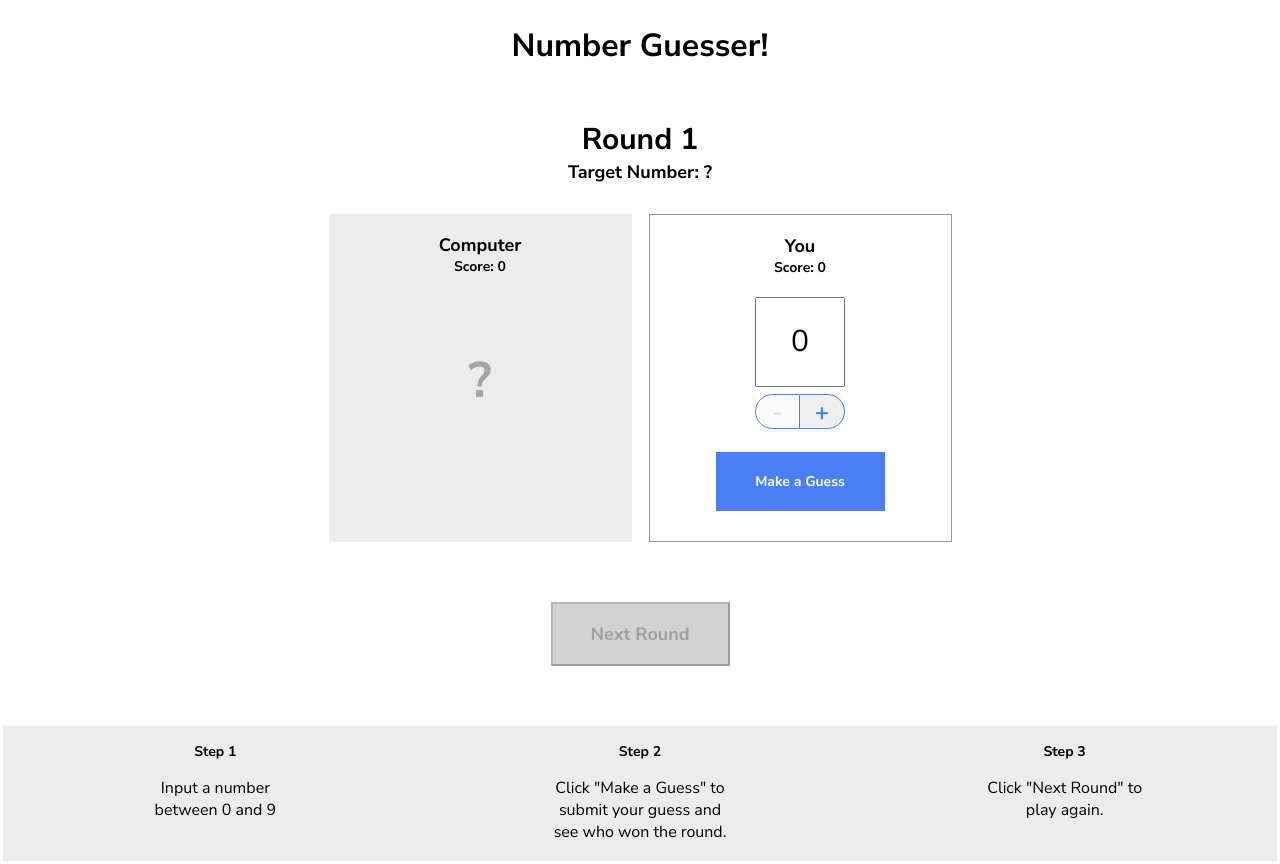
After one commit to tallen1985/Projects, a PHP site: page /Codecademy/number-guesser/index.html in a window 1280 px wide. The commit adds this page. Run offline with PHP 8.4, Linux system fonts and the light colour scheme.

Commit message:
setting up VScode

```diff
--- /dev/null
+++ b/Codecademy/number-guesser/game.js
@@ -0,0 +1,99 @@
+let target;
+
+const humanGuessInput = document.getElementById('human-guess');
+
+const roundNumberDisplay = document.getElementById('round-number');
+
+const computerGuessDisplay = document.getElementById('computer-guess');
+const humanScoreDisplay = document.getElementById('human-score');
+const computerScoreDisplay = document.getElementById('computer-score');
+const targetNumberDisplay = document.getElementById('target-number');
+const computerWinsDisplay = document.getElementById('computer-wins');
+
+const guessButton = document.getElementById('guess');
+const nextRoundButton = document.getElementById('next-round')
+
+guessButton.addEventListener('click', () => {
+  // Generate the target value
+  target = generateTarget();
+  // Retrieve the player's guess
+  const currentHumanGuess = humanGuessInput.value;
+  // Make a random 'computer guess'
+  const computerGuess = Math.floor(Math.random() * 10);
+
+  // Display the computer guess and the target
+  computerGuessDisplay.innerText = computerGuess;
+  targetNumberDisplay.innerText = target;
+
+  // Determine if the human or computer wins:
+  const humanIsWinner = compareGuesses(currentHumanGuess, computerGuess, target)
+  const winner = humanIsWinner ? 'human' : 'computer'
+
+  // Update the correct score:
+  updateScore(winner);
+
+  // Display the winner
+  if (humanIsWinner) {
+    guessButton.innerText = 'You Win!!!!!';
+    guessButton.classList.toggle('winning-text')
+  } else {
+    computerWinsDisplay.innerText = 'Computer Wins!!!';
+  }
+
+  // winnerDisplay.innerText = humanIsWinner ? 'You win!' : 'Computer wins!';
+
+  // Display the current scores:
+  humanScoreDisplay.innerText = humanScore;
+  computerScoreDisplay.innerText = computerScore;
+
+  // Set the correct disabled state for the buttons
+  guessButton.setAttribute('disabled', true)
+  nextRoundButton.removeAttribute('disabled');
+});
+
+nextRoundButton.addEventListener('click', () => {
+  // Increase the round number
+  advanceRound();
+  // Display the new round number
+  roundNumberDisplay.innerText = currentRoundNumber;
+
+  // Set the correct disabled state for the buttons
+  nextRoundButton.setAttribute('disabled', true);
+  guessButton.removeAttribute('disabled');
+
+  // Reset the guess input box and the target number display:
+  targetNumberDisplay.innerText = '?';
+  guessButton.innerText = 'Make a Guess';
+  humanGuessInput.value = '';
+  computerGuessDisplay.innerText = '?';
+  computerWinsDisplay.innerText = '';
+  guessButton.classList.remove('winning-text');
+});
+
+const addButton = document.getElementById('add');
+const subtractButton = document.getElementById('subtract');
+
+addButton.addEventListener('click', () => {
+  humanGuessInput.value = +humanGuessInput.value + 1;
+  handleValueChange(humanGuessInput.value);
+});
+
+subtractButton.addEventListener('click', () => {
+  humanGuessInput.value = +humanGuessInput.value - 1;
+  handleValueChange(humanGuessInput.value);
+});
+
+const handleValueChange = value => {
+  if (value > 0 && value <= 9) {
+    subtractButton.removeAttribute('disabled');
+    addButton.removeAttribute('disabled');
+  } else if (value > 9) {
+    addButton.setAttribute('disabled', true);
+  } else if (value <= 0) {
+    subtractButton.setAttribute('disabled', true);
+  }
+}
+
+humanGuessInput.addEventListener('input', function(e) {
+  handleValueChange(e.target.value);
+});
--- /dev/null
+++ b/Codecademy/number-guesser/index.html
@@ -0,0 +1,67 @@
+<!doctype html>
+
+<html>
+  <head>
+    <title>Number Guesser</title>
+    <link href="https://fonts.googleapis.com/css?family=Nunito+Sans:400,700" rel="stylesheet">
+    <link rel="stylesheet" href="./style.css">
+  </head>
+  <body>
+    <div class="game-container">
+      <header>
+        <h1>Number Guesser!</h1>
+      </header>
+
+      <div class="rounds">
+        <p class="round-label">Round <span id="round-number">1</span></p>
+        <p class="guess-label">Target Number: <span id="target-number">?</span></p>
+      </div>
+
+      <div class="guessing-area">
+        <div class="guess computer-guess">
+          <div class="guess-title">
+            <p class="guess-label">Computer</p>
+            <p class="score-label">Score: <span id="computer-score">0</span></p>
+          </div>
+          <p id="computer-guess">?</p>
+          <p class="winning-text" id="computer-wins"></p>
+        </div>
+        <div class="guess human-guess">
+          <div class="guess-title">
+            <p class="guess-label">You</p>
+            <p class="score-label">Score: <span id="human-score">0</span></p>
+          </div>
+          <input type="number" id="human-guess" min=0 max=9 value=0>
+          <div class="number-controls">
+            <button class="number-control left" id="subtract" disabled>-</button>
+            <button class="number-control right" id="add">+</button>
+          </div>
+          <button class="button" id="guess">Make a Guess</button>
+        </div>
+      </div>
+
+      <div class="next-round-container">
+        <button class="button" id="next-round" disabled>Next Round</button>
+      </div>
+
+    </div>
+
+    <div class="instructions">
+      <div class="instruction">
+        <h3>Step 1</h3>
+        <p>Input a number between 0 and 9</p>
+      </div>
+      <div class="instruction">
+        <h3>Step 2</h3>
+        <p>Click "Make a Guess" to submit your guess and see who won the round.</p>
+      </div>
+      <div class="instruction">
+        <h3>Step 3</h3>
+        <p>Click "Next Round" to play again.</p>
+      </div>
+    </div>
+
+    <script src="./script.js"></script>
+    <script src="./game.js"></script>
+  </body>
+</html>
--- /dev/null
+++ b/Codecademy/number-guesser/script.js
@@ -0,0 +1,27 @@
+let humanScore = 0;
+let computerScore = 0;
+let currentRoundNumber = 1;
+
+// Write your code below:
+function generateTarget() {
+    const secretNum = Math.floor(Math.random() * 10);
+    return secretNum;
+}
+
+function compareGuesses(userGuess, compGuess, secretNum) {
+    const userDif = Math.abs(secretNum - userGuess);
+    const compDif = Math.abs(secretNum - compGuess);
+    return (userDif <= compDif) ? true : false;
+}
+
+function updateScore(winner) {
+    if (winner === 'human') {
+        humanScore++;
+    } else {
+        computerScore++;
+    }
+}
+
+const advanceRound = () => currentRoundNumber++;
+
+console.log(currentRoundNumber)
--- /dev/null
+++ b/Codecademy/number-guesser/style.css
@@ -0,0 +1,195 @@
+* {
+  font-family: 'Nunito Sans';
+  box-sizing: border-box;
+}
+
+body {
+  margin: 0 auto;
+  padding: 3px;
+  background-color: #fff;
+}
+
+.game-container {
+  max-width: 640px;
+  margin: 0 auto;
+  text-align: center;
+}
+
+header {
+  display: flex;
+  justify-content: center
+}
+
+.rounds {
+  display: flex;
+  flex-direction: column;
+  align-items: center;
+  margin-bottom: 30px;
+}
+
+.round-label {
+  font-size: 30px;
+  font-weight: 700;
+  margin-bottom: 0px;
+}
+
+.guess {
+  min-width: 303px;
+  height: 328px;
+  display: flex;
+  flex-direction: column;
+  align-items: center;
+  padding: 19px;
+}
+
+.guessing-area {
+  display: flex;
+  justify-content: space-around;
+  align-items: flex-start;
+  margin-bottom: 60px;
+}
+
+.guess-title {
+  display: flex;
+  flex-direction: column;
+  align-items: center;
+  justify-content: flex-start;
+  margin-bottom: 20px;
+}
+
+.guess-label {
+  font-size: 18px;
+  font-weight: 700;
+  margin: 0;
+}
+
+.score-label {
+  font-size: 14px;
+  font-weight: 700;
+  margin: 0;
+}
+
+.target-guess {
+  display: flex;
+  flex-direction: column;
+  align-items: center;
+  justify-content: flex-start;
+}
+
+.computer-guess {
+  background-color: #ececec;
+}
+
+#computer-guess {
+  font-size: 50px;
+  font-weight: 700;
+  color: #a5a5a5;
+}
+
+.human-guess {
+  border: 1px solid #979797;
+}
+
+.guess input {
+  height: 90px;
+  width: 90px;
+  font-size: 30px;
+  text-align: center;
+  margin: 0 auto;
+  margin-bottom: 7px;
+}
+
+.number-controls {
+  font-size: 0;
+  margin-bottom: 23px;
+}
+
+.number-control {
+  border: solid 1px #4c7ef3;
+  display: inline-block;
+  width: 45px;
+  height: 35px;
+  font-size: 24px;
+  font-weight: 700;
+  color: #4c7ef3;
+  cursor: pointer;
+}
+
+.number-controls button[disabled] {
+  color: #dfdfdf;
+  cursor: default;
+}
+
+.left {
+  border-top-left-radius: 22.5px;
+  border-bottom-left-radius: 22.5px;
+}
+
+.right {
+  border-top-right-radius: 22.5px;
+  border-bottom-right-radius: 22.5px;
+  border-left-width: 0px;
+}
+
+.controls {
+  display: flex;
+  justify-content: space-around;
+}
+
+.button {
+  background-color: #4c7ef3;
+  color: #fff;
+  cursor: pointer;
+}
+
+#guess {
+  padding: 20px;
+  width: 169px;
+  height: 59px;
+  border: none;
+  font-weight: 700;
+  font-size: 14px;
+}
+
+input[type=number]::-webkit-inner-spin-button {
+  -webkit-appearance: none;
+}
+
+#next-round {
+  width: 179px;
+  height: 64px;
+  font-size: 18px;
+  font-weight: bold;
+  margin-left: auto;
+  margin-right: auto;
+  margin-bottom: 60px;
+}
+
+.button[disabled] {
+  background-color: #d2d2d2;
+  color: #a0a0a0;
+  cursor: default;
+}
+
+.instructions {
+  background-color: #ececec;
+  width: 100%;
+  display: flex;
+  justify-content: space-around;
+}
+
+.instruction {
+  width: 180px;
+  padding: 2px;
+  text-align: center;
+}
+
+.instructions h3 {
+  font-size: 14px;
+}
+
+
+.winning-text, .winning-text[disabled] {
+  color: #ec3636;
+  font-weight: 700;
+}
--- a/Sweet-Guitar-Tones/index.html
+++ b/Sweet-Guitar-Tones/index.html
@@ -53,8 +53,8 @@
 	</nav>
 	<div id="main-content" class="container">
     <div class="row">
-      <div id="post1" class="blogpost col-12">
-        <img src="images/vox-ac30s1.jpg">
+      <div id="post1" class="blogpost">
+        <img id="ac30" src="images/vox-ac30s1.jpg">
         <h2>Did you know The Beatles played AC/30's!</h2>
       </div>
     </div>
--- /dev/null
+++ b/hello.js
@@ -0,0 +1 @@
+console.log('hello world')
```
Also changed, not shown: Codecademy/credit-card-checker/main.js (added, +97 -0 lines), Codecademy/mystery-organism/main.js (added, +64 -0 lines), Sweet-Guitar-Tones/css/styles.css (+7 -2 lines), ian-gundalow/css/style.css (added, +7 -0 lines), ian-gundalow/index.html (added, +11 -0 lines), 1 other file.
